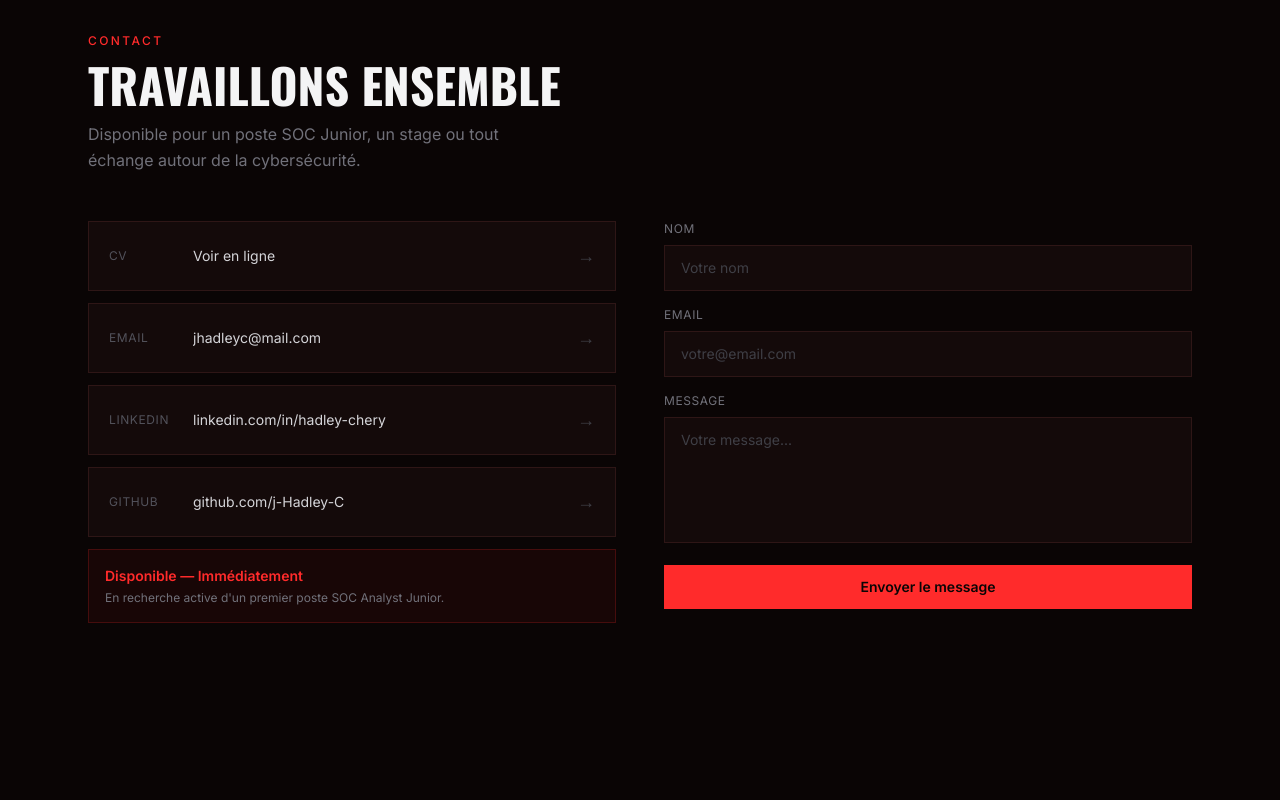
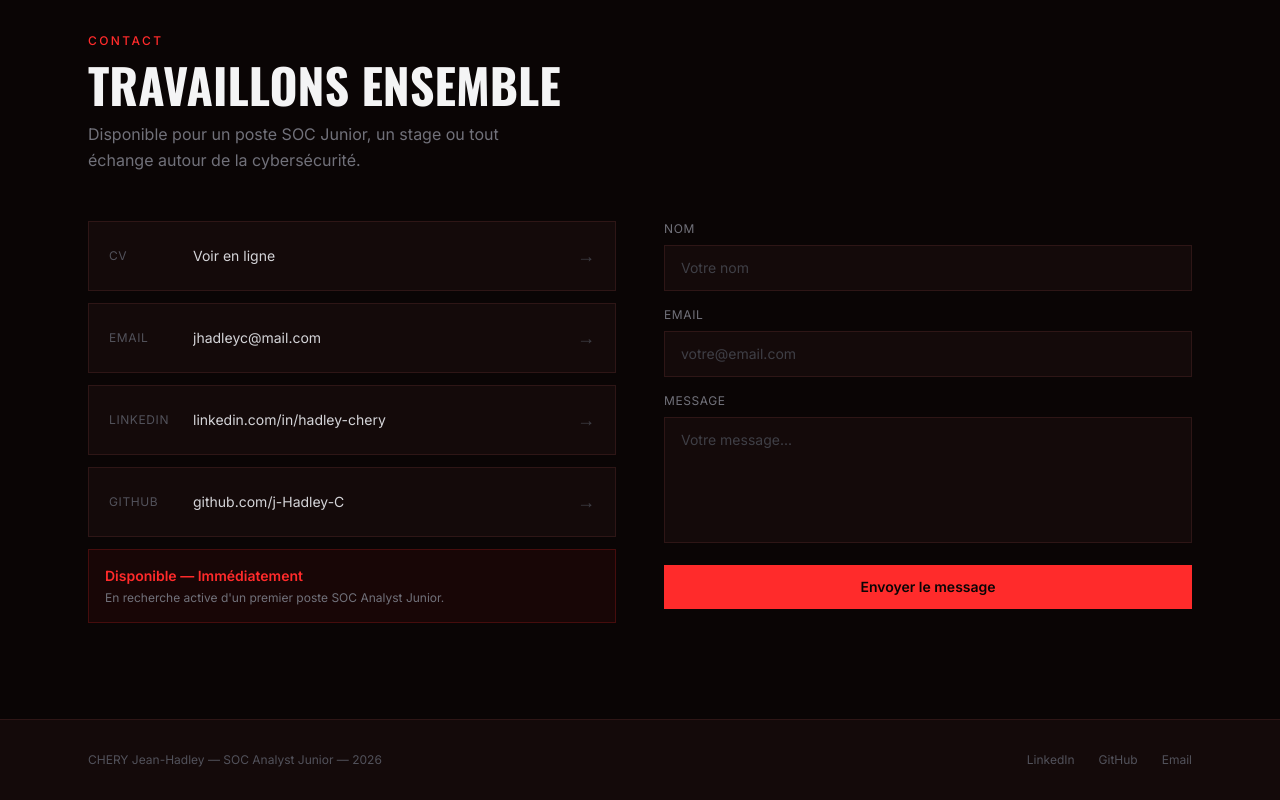
Before and after one commit to J-Hadley-C/portfolio-soc-alert, a React (Vite) app: page / in a window 1280 px wide. Shown: the part 4646-5446 px from the top of the page. Before the commit the page ends 5365 px from the top, so only its background shows below. Built offline with nearby package versions, Linux system fonts and the light colour scheme.

Commit message:
feat: ajouter le pied de page

```diff
--- a/src/App.jsx
+++ b/src/App.jsx
@@ -3,6 +3,7 @@ import Profil from './components/Profil'
 import Competences from './components/Competences'
 import Projets from './components/Projets'
 import Contact from './components/Contact'
+import Footer from './components/Footer'
 
 export default function App() {
   return (
@@ -12,6 +13,7 @@ export default function App() {
       <Competences />
       <Projets />
       <Contact />
+      <Footer />
     </>
   )
 }
--- /dev/null
+++ b/src/components/Footer.jsx
@@ -0,0 +1,43 @@
+import { motion } from 'framer-motion'
+
+export default function Footer() {
+  return (
+    <footer className="border-t border-divider bg-surface">
+      <motion.div
+        initial={{ opacity: 0, y: 16 }}
+        whileInView={{ opacity: 1, y: 0 }}
+        viewport={{ once: true }}
+        transition={{ duration: 0.5 }}
+        className="max-w-6xl mx-auto px-6 py-8 flex flex-col sm:flex-row items-center justify-between gap-4"
+      >
+        <p className="text-xs text-zinc-600">
+          CHERY Jean-Hadley — SOC Analyst Junior — 2026
+        </p>
+        <div className="flex items-center gap-6">
+          <a
+            href="https://www.linkedin.com/in/hadley-chery/"
+            target="_blank"
+            rel="noopener noreferrer"
+            className="text-xs text-zinc-600 hover:text-accent transition-colors"
+          >
+            LinkedIn
+          </a>
+          <a
+            href="https://github.com/j-Hadley-C"
+            target="_blank"
+            rel="noopener noreferrer"
+            className="text-xs text-zinc-600 hover:text-accent transition-colors"
+          >
+            GitHub
+          </a>
+          <a
+            href="mailto:jhadleyc@mail.com"
+            className="text-xs text-zinc-600 hover:text-accent transition-colors"
+          >
+            Email
+          </a>
+        </div>
+      </motion.div>
+    </footer>
+  )
+}
```
